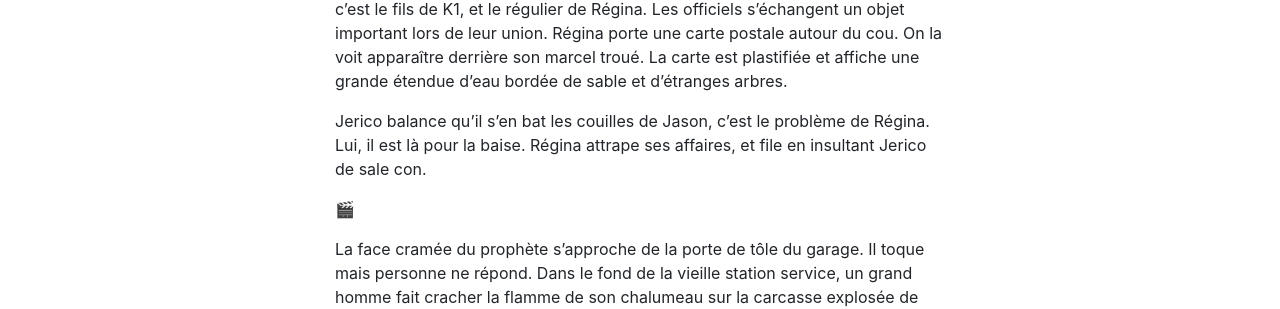
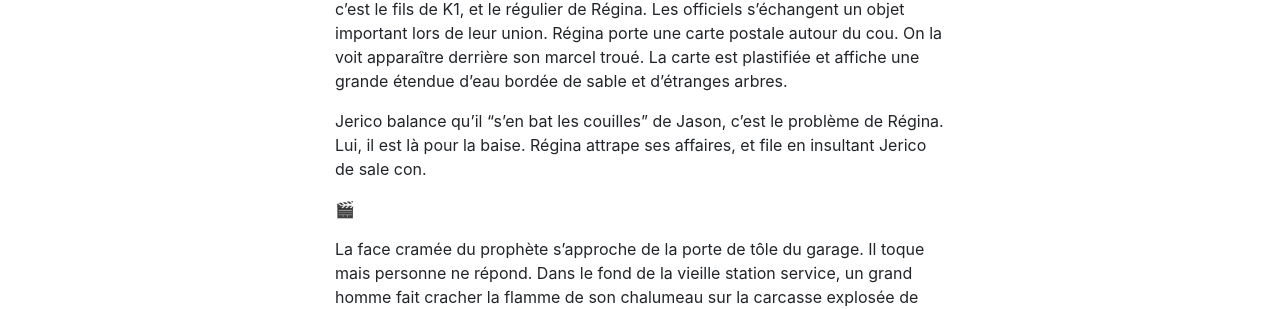
Before and after one commit to NielsSarys/nielssarys.github.io, a Jekyll site: the page built from _posts/2019-05-20-apocalypse-world-kingsroad-épisode-2.md, in a window 1280 px wide and 900 px high, scrolled down 618 px. Shown: the part 149-458 px from the top of the window. Built offline with Jekyll 4.4.1, drawn with Linux system fonts in a browser that asks for light colours; nearby versions of some CDN libraries; some web fonts are replaced.

```diff
--- a/_posts/2019-05-20-apocalypse-world-kingsroad-épisode-2.md
+++ b/_posts/2019-05-20-apocalypse-world-kingsroad-épisode-2.md
@@ -19,7 +19,7 @@ Bonne lecture 😉
 
 Le soleil tape dur sur les baraques en tôle qui composent Megatown, comme un gros tas de charbons ardents dans un baril de métal. Jerico est toujours au pieu avec Régina. Elle boutonne son jean et sort du lit. La jeune femme lui demande de but en blanc ce qu’il adviendra quand Jason découvrira leur liaison. Jason c’est le fils de K1, et le régulier de Régina. Les officiels s’échangent un objet important lors de leur union. Régina porte une carte postale autour du cou. On la voit apparaître derrière son marcel troué. La carte est plastifiée et affiche une grande étendue d’eau bordée de sable et d’étranges arbres.
 
-Jerico balance qu’il s’en bat les couilles de Jason, c’est le problème de Régina. Lui, il est là pour la baise. Régina attrape ses affaires, et file en insultant Jerico de sale con.
+Jerico balance qu’il "s’en bat les couilles" de Jason, c’est le problème de Régina. Lui, il est là pour la baise. Régina attrape ses affaires, et file en insultant Jerico de sale con.
 
 🎬
 
```
